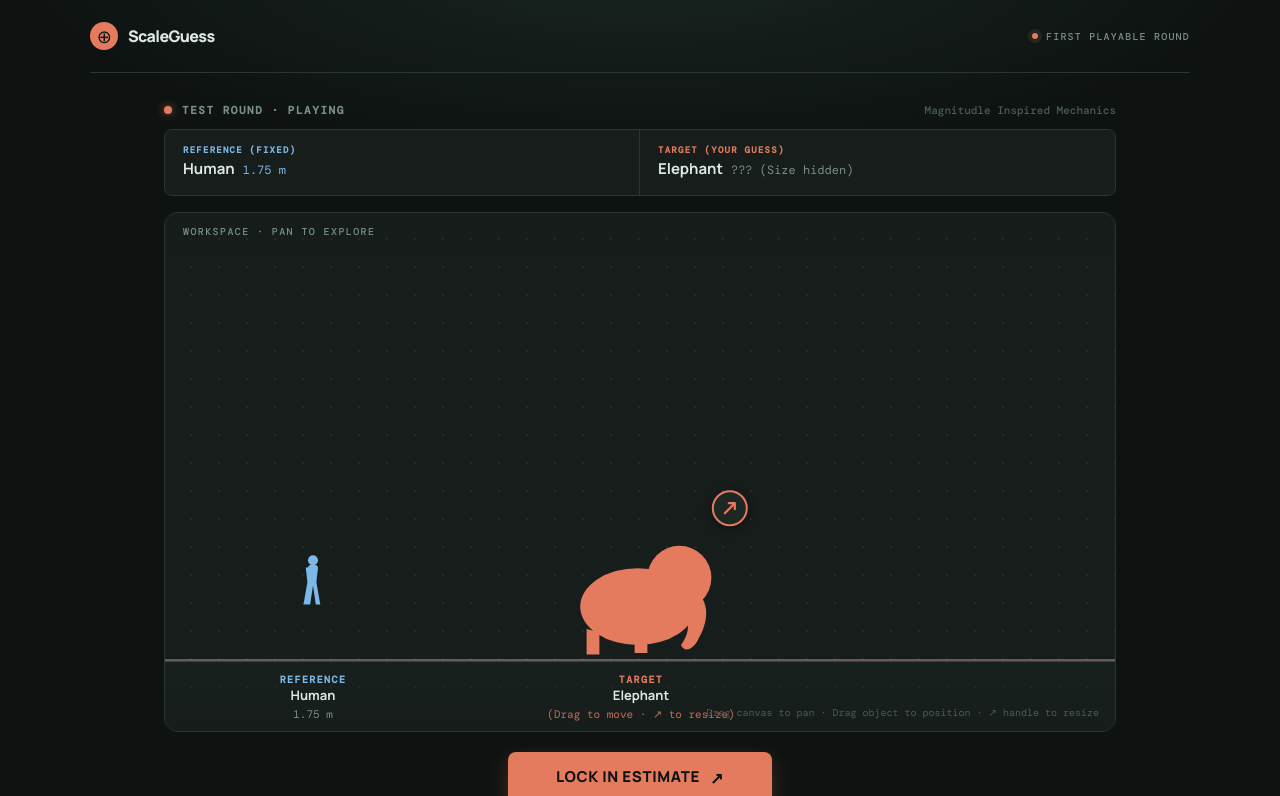
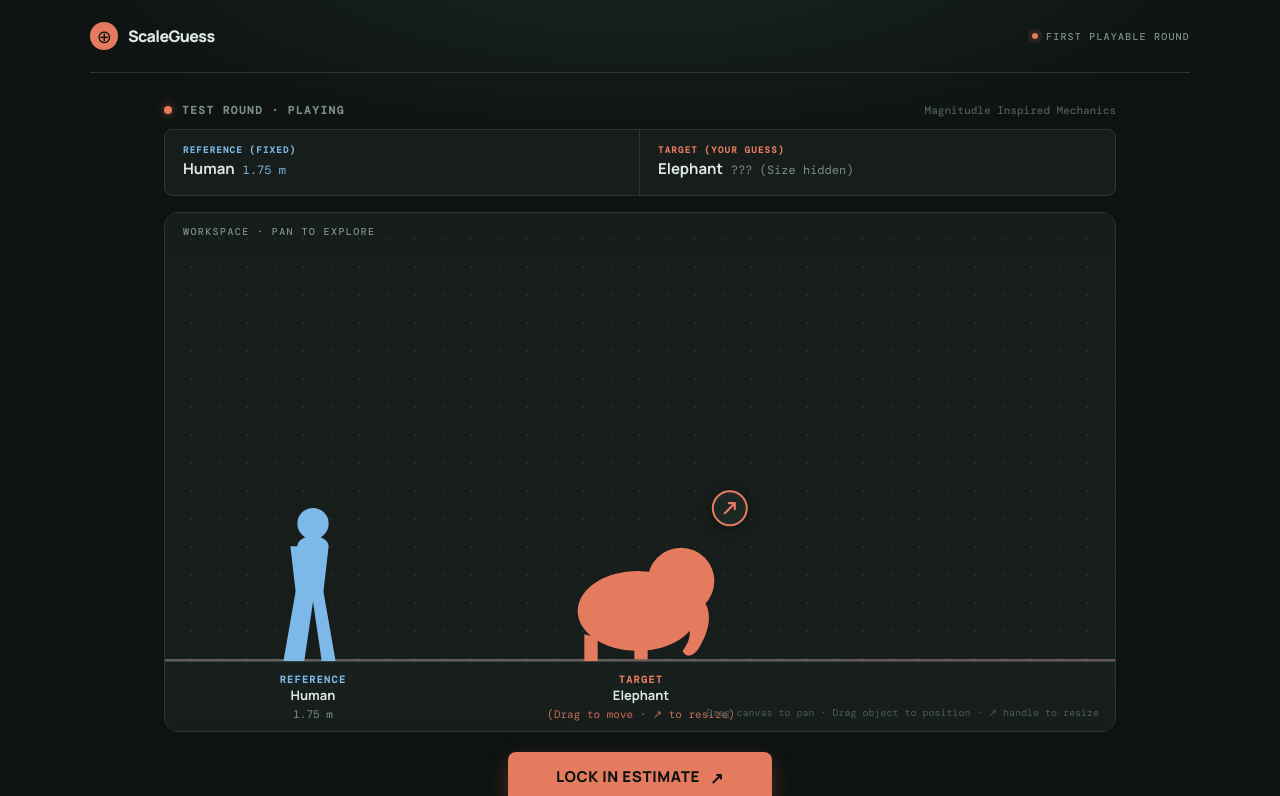
Before and after one commit to pikacoder44/Guess-the-size, a React (Vite) app: page / in a window 1280 px wide. Shown: the top 796 px of the page. Built offline with nearby package versions, Linux system fonts and the light colour scheme; a web font is replaced by a local one.

Commit message:
fixed the base detaching behavior of target

```diff
--- a/src/components/ObjectSilhouette.tsx
+++ b/src/components/ObjectSilhouette.tsx
@@ -13,11 +13,48 @@ type Props = {
   silhouette: string;
   label: string;
   color: string;
+  aspectRatio?: number;
+};
+
+const SILHOUETTE_BASE_Y: Record<string, number> = {
+  human: 92,
+  child: 90,
+  cat: 94,
+  dog: 96,
+  horse: 96,
+  giraffe: 96,
+  elephant: 96,
+  penguin: 94,
+  "polar-bear": 96,
+  "blue-whale": 70,
+  bicycle: 88,
+  motorcycle: 88,
+  car: 88,
+  bus: 90,
+  truck: 90,
+  airplane: 80,
+  ship: 82,
+  house: 92,
+  lighthouse: 90,
+  tower: 92,
+  skyscraper: 92,
+  "eiffel-tower": 92,
+  chair: 96,
+  door: 92,
+  refrigerator: 92,
+  piano: 90,
+  "football-pitch": 90,
+  "tennis-court": 90,
+  tree: 96,
+  mountain: 92,
+  volcano: 92,
+  rocket: 74,
+  satellite: 70,
 };
 
 const f = "currentColor";
 
-export function ObjectSilhouette({ silhouette, label, color }: Props) {
+export function ObjectSilhouette({ silhouette, label, color, aspectRatio }: Props) {
   let art: React.ReactNode;
 
   switch (silhouette) {
@@ -514,14 +551,19 @@ export function ObjectSilhouette({ silhouette, label, color }: Props) {
       );
   }
 
+  const baseY = SILHOUETTE_BASE_Y[silhouette] ?? 96;
+  const ar = aspectRatio ?? 1.0;
+  const viewBoxWidth = baseY * ar;
+  const minX = 50 - viewBoxWidth / 2;
+
   return (
     <svg
       className="silhouette"
-      viewBox="0 0 100 100"
-      preserveAspectRatio="xMidYMid meet"
+      viewBox={`${minX} 0 ${viewBoxWidth} ${baseY}`}
+      preserveAspectRatio="xMidYMax meet"
       role="img"
       aria-label={label}
-      style={{ color, width: "100%", height: "100%", display: "block" }}
+      style={{ color, width: "100%", height: "100%", display: "block", overflow: "visible" }}
     >
       {art}
     </svg>
--- a/src/components/game/ReferenceObject.tsx
+++ b/src/components/game/ReferenceObject.tsx
@@ -41,6 +41,7 @@ export const ReferenceObject: React.FC<ReferenceObjectProps> = ({
           silhouette={reference.silhouette}
           label={reference.name}
           color={color}
+          aspectRatio={reference.aspectRatio}
         />
       </div>
 
--- a/src/components/game/ResultView.tsx
+++ b/src/components/game/ResultView.tsx
@@ -166,6 +166,7 @@ export const ResultView: React.FC<ResultViewProps> = ({
                 silhouette={reference.silhouette}
                 label={reference.name}
                 color="#7cb8e8"
+                aspectRatio={reference.aspectRatio}
               />
             </div>
             <div style={{ textAlign: "center" }}>
@@ -216,6 +217,7 @@ export const ResultView: React.FC<ResultViewProps> = ({
                 silhouette={target.silhouette}
                 label="Your guess"
                 color="#e47b5f"
+                aspectRatio={target.aspectRatio}
               />
             </div>
             <div style={{ textAlign: "center" }}>
@@ -265,6 +267,7 @@ export const ResultView: React.FC<ResultViewProps> = ({
                 silhouette={target.silhouette}
                 label="Correct size"
                 color="#6dc98a"
+                aspectRatio={target.aspectRatio}
               />
             </div>
             <div style={{ textAlign: "center" }}>
--- a/src/components/game/TargetObject.tsx
+++ b/src/components/game/TargetObject.tsx
@@ -64,6 +64,7 @@ export const TargetObject: React.FC<TargetObjectProps> = ({
           silhouette={target.silhouette}
           label={target.name}
           color={color}
+          aspectRatio={target.aspectRatio}
         />
       </div>
 
--- a/src/hooks/useTargetTransform.ts
+++ b/src/hooks/useTargetTransform.ts
@@ -61,10 +61,18 @@ export function useTargetTransform({
     const deltaX = e.clientX - posDragRef.current.pointerX;
     // Bottom-relative coordinate: mouse moving up (smaller clientY) increases Y
     const deltaY = posDragRef.current.pointerY - e.clientY;
+    let nextY = posDragRef.current.startPosY + deltaY;
+
+    // Magnetic baseline snapping:
+    // If the object is within 24px of the baseline or dragged downwards,
+    // lock it cleanly to y = 0 so it stays attached to the base while sliding horizontally
+    if (nextY < 24) {
+      nextY = 0;
+    }
 
     setPosition({
       x: posDragRef.current.startPosX + deltaX,
-      y: posDragRef.current.startPosY + deltaY,
+      y: nextY,
     });
   }, [locked]);
 
```
